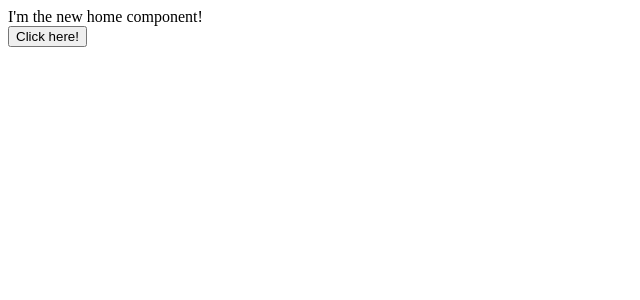
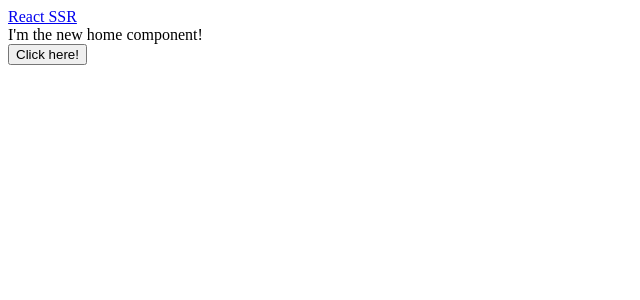
Before and after one commit to chrisbmar/ssr-express-react, a React app: page / in a window 1280 px wide. Shown: the top 300 px of the page, without its empty margins (0-640 px from the left). Built offline with nearby package versions, Linux system fonts and the light colour scheme; the HTML template or start-up script is replaced by a standard one.

Commit message:
add header component

```diff
--- /dev/null
+++ b/src/client/components/Header.js
@@ -0,0 +1,12 @@
+import React from "react";
+import { Link } from "react-router-dom";
+
+const Header = () => {
+  return (
+    <div>
+      <Link to="/">React SSR</Link>
+    </div>
+  );
+};
+
+export default Header;
--- /dev/null
+++ b/src/client/containers/App.js
@@ -0,0 +1,17 @@
+import React from "react";
+import { renderRoutes } from "react-router-config";
+import Header from "../components/Header";
+
+const App = ({ route }) => {
+  console.log(route.routes[1]);
+  return (
+    <div>
+      <Header />
+      {renderRoutes(route.routes)}
+    </div>
+  );
+};
+
+export default {
+  component: App,
+};
--- a/src/shared/Routes.js
+++ b/src/shared/Routes.js
@@ -1,14 +1,20 @@
-import Home from "../client/containers/Home";
-import UsersList from "../client/containers/UsersList";
+import App from "../client/containers/App";
+import Home from "../client/components/Home";
+import UsersList from "../client/components/UsersList";
 
 export default [
   {
-    ...Home,
-    path: "/",
-    exact: true
+    ...App,
+    routes: [
+      {
+        ...Home,
+        path: "/",
+        exact: true,
+      },
+      {
+        ...UsersList,
+        path: "/users",
+      },
+    ],
   },
-  {
-    ...UsersList,
-    path: "/users"
-  }
 ];
```
Also changed, not shown: src/client/components/Home.js (renamed from src/client/containers/Home.js), src/client/components/UsersList.js (renamed from src/client/containers/UsersList.js).
